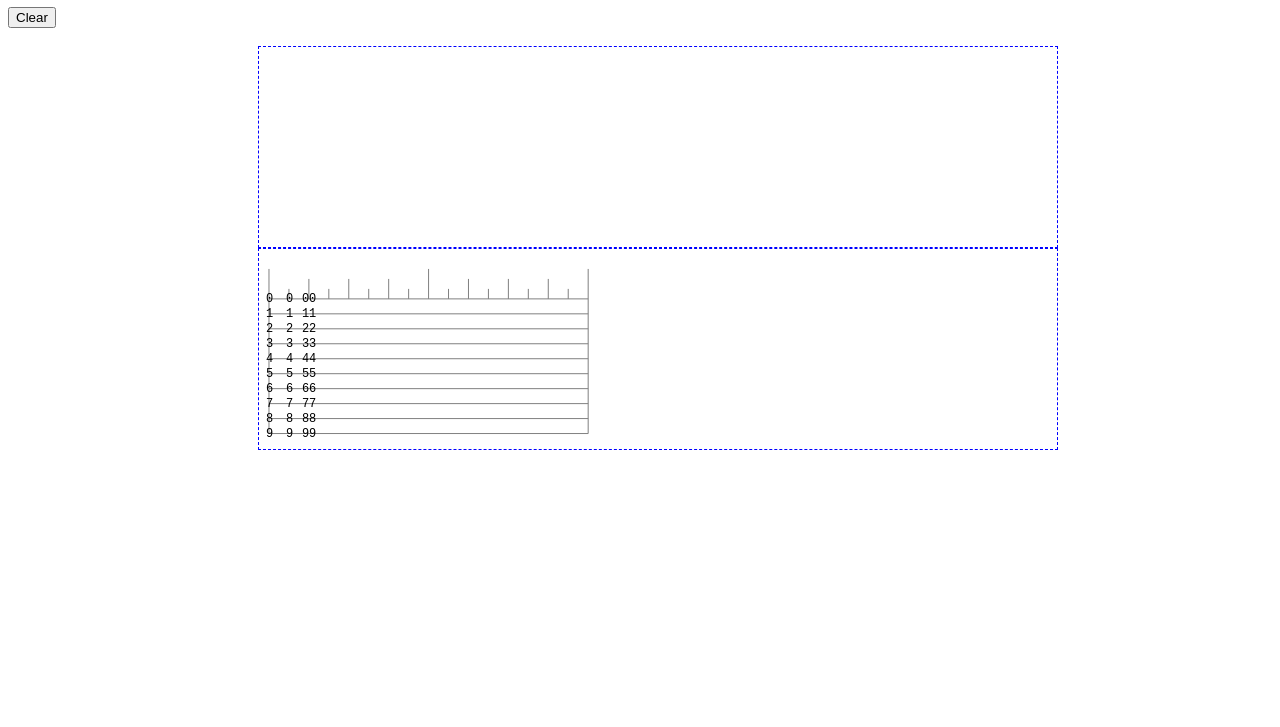
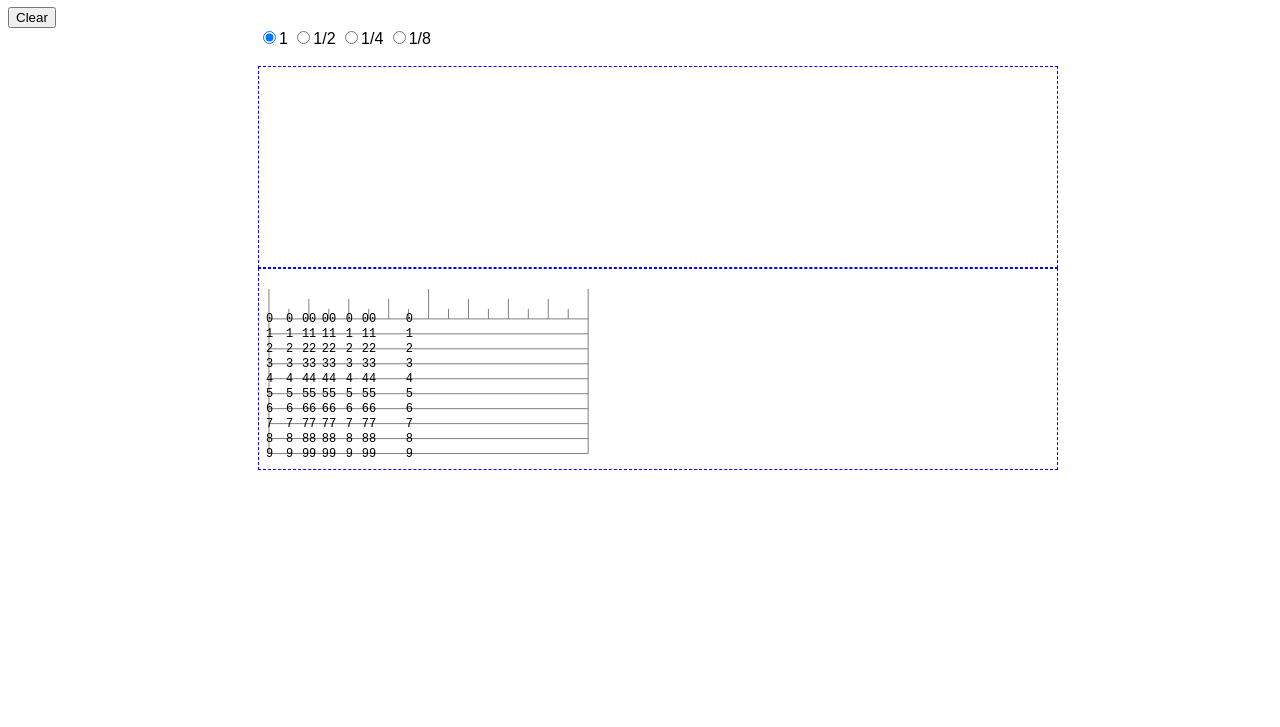
Before and after one commit to WineBewes/svg_tests, a website: page index.html in a window 1280 px wide. Shown: the part 73-800 px from the top of the page. Drawn offline with Linux system fonts and the light colour scheme.

Commit message:
minor edit

```diff
--- a/index.html
+++ b/index.html
@@ -12,6 +12,12 @@
     <button id="btnClear">Clear</button>
   </div>
   <div id="viewportView">
+    <div>
+        <input id="one" name="noot" type="radio" checked>1</input>
+        <input id="two" name="noot" type="radio">1/2</input>
+        <input id="four" name="noot" type="radio">1/4</input>
+        <input id="eight" name="noot" type="radio">1/8</input>
+    </div>
     <div class="fretbusy not-visible">Busy...</div>
     <div id="viewportContainer" class="svg-play" >
       <svg id="viewport" viewBox="0 0 800 300">
@@ -81,6 +87,50 @@
         <text class="tp" x="43" y="173">88</text>
         <text class="tp" x="43" y="188">99</text>
 
+        <text class="tp" x="63" y="53">00</text>
+        <text class="tp" x="63" y="68">11</text>
+        <text class="tp" x="63" y="83">22</text>
+        <text class="tp" x="63" y="98">33</text>
+        <text class="tp" x="63" y="113">44</text>
+        <text class="tp" x="63" y="128">55</text>
+        <text class="tp" x="63" y="143">66</text>
+        <text class="tp" x="63" y="158">77</text>
+        <text class="tp" x="63" y="173">88</text>
+        <text class="tp" x="63" y="188">99</text>
+
+        <text class="tp" x="87" y="53">0</text>
+        <text class="tp" x="87" y="68">1</text>
+        <text class="tp" x="87" y="83">2</text>
+        <text class="tp" x="87" y="98">3</text>
+        <text class="tp" x="87" y="113">4</text>
+        <text class="tp" x="87" y="128">5</text>
+        <text class="tp" x="87" y="143">6</text>
+        <text class="tp" x="87" y="158">7</text>
+        <text class="tp" x="87" y="173">8</text>
+        <text class="tp" x="87" y="188">9</text>
+
+        <text class="tp" x="103" y="53">00</text>
+        <text class="tp" x="103" y="68">11</text>
+        <text class="tp" x="103" y="83">22</text>
+        <text class="tp" x="103" y="98">33</text>
+        <text class="tp" x="103" y="113">44</text>
+        <text class="tp" x="103" y="128">55</text>
+        <text class="tp" x="103" y="143">66</text>
+        <text class="tp" x="103" y="158">77</text>
+        <text class="tp" x="103" y="173">88</text>
+        <text class="tp" x="103" y="188">99</text>
+
+        <text class="tp" x="147" y="53">0</text>
+        <text class="tp" x="147" y="68">1</text>
+        <text class="tp" x="147" y="83">2</text>
+        <text class="tp" x="147" y="98">3</text>
+        <text class="tp" x="147" y="113">4</text>
+        <text class="tp" x="147" y="128">5</text>
+        <text class="tp" x="147" y="143">6</text>
+        <text class="tp" x="147" y="158">7</text>
+        <text class="tp" x="147" y="173">8</text>
+        <text class="tp" x="147" y="188">9</text>
+
       </svg>
     </div>
   </div>
```
